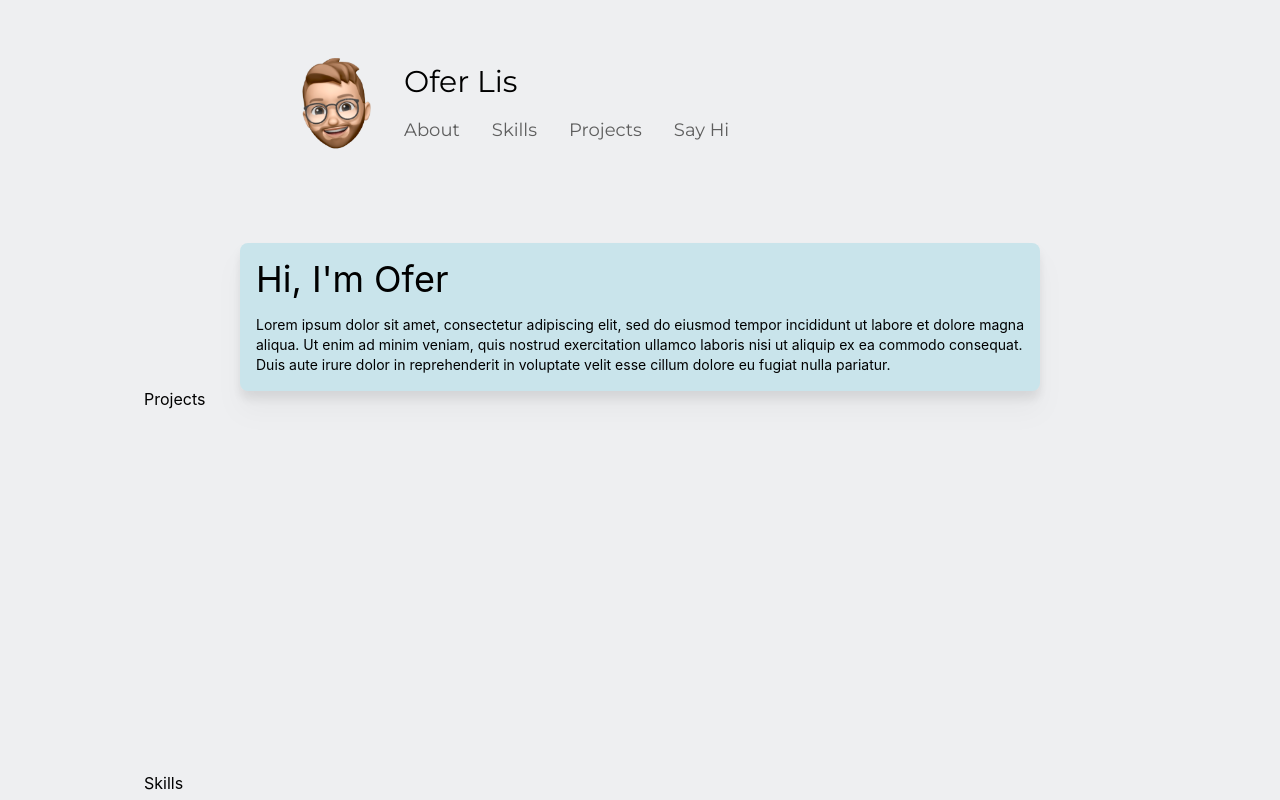
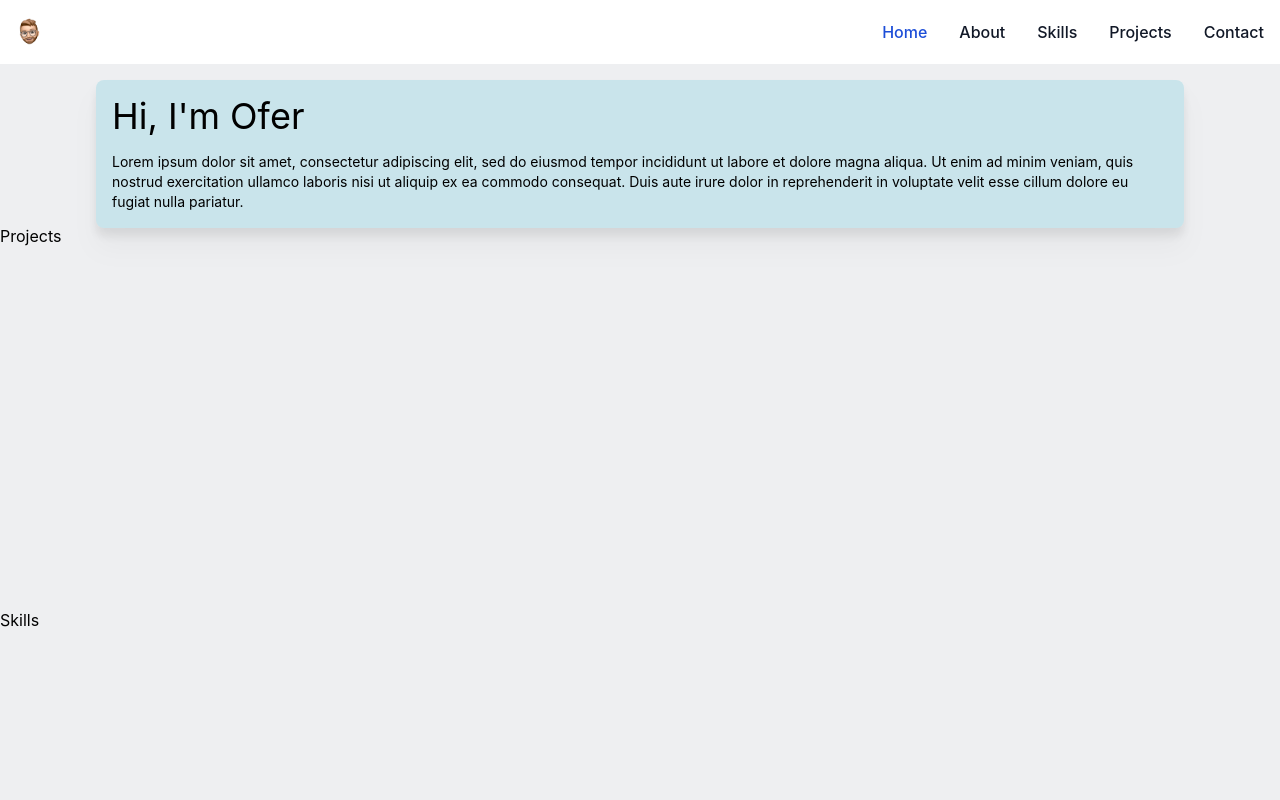
Before and after one commit to Oferlis/portfolio-website, a React (Create React App) app: page / in a window 1280 px wide. Shown: the top 800 px of the page. Built offline with nearby package versions, Linux system fonts and the light colour scheme.

Commit message:
new and responsive navbar design

```diff
--- a/src/App.js
+++ b/src/App.js
@@ -10,7 +10,7 @@
   return (
     <main className="bg-[#EEEFF1] body-font">
       <link href="https://fonts.googleapis.com/css2?family=Montserrat:wght@100;200;300;400;500;600;700;800;900&family=Roboto&display=swap" rel="stylesheet"/>
-      <div className= 'flex flex-col mx-36 mb-8'>
+      <div className= 'flex flex-col'>
         <Navbar/>
         <About/>
         <Projects/>
--- a/src/components/Navbar.js
+++ b/src/components/Navbar.js
@@ -1,20 +1,60 @@
+import { useState } from "react"
+
 export default function Navbar() {
+    const [showMenu, setShowMenu] = useState("hidden")
+
+    const isShowMenu = () => {
+        if (showMenu === 'hidden') setShowMenu('')
+        else setShowMenu("hidden")
+    }
+
     return (
-    <header className="flex justify-start place-content-center max-w-5xl font-montserrat mx-36 mt-12 mb-16" width="100%">
-        <img src='ofer_pic.png' alt="me" className="" width="100px" height="100px"/>
-        <div className="flex flex-col mx-4 my-2">
-        <h1 className="py-2 text-3xl text-black">Ofer Lis</h1>
-        <div className="flex text-lg">
-            <nav className="flex justify-around text-[#5e5e5e]">
-                <a className="flex pr-4 my-2" href="/about">About</a>
-                <a className="flex px-4 my-2" href="/skills">Skills</a>
-                <a className="flex px-4 my-2" href="/project">Projects</a>
-                <div className="flex px-4 my-2">
-                    <a href="/contact">Say Hi</a>
+    // <header className="flex justify-start place-content-center max-w-5xl font-montserrat mx-36 mt-12 mb-16" width="100%">
+    //     <img src='ofer_pic.png' alt="me" className="" width="100px" height="100px"/>
+    //     <div className="flex flex-col mx-4 my-2">
+    //     <h1 className="py-2 text-3xl text-black">Ofer Lis</h1>
+    //     <div className="flex text-lg">
+    //         <nav className="flex justify-around text-[#5e5e5e]">
+    //             <a className="flex pr-4 my-2" href="/about">About</a>
+    //             <a className="flex px-4 my-2" href="/skills">Skills</a>
+    //             <a className="flex px-4 my-2" href="/project">Projects</a>
+    //             <div className="flex px-4 my-2">
+    //                 <a href="/contact">Say Hi</a>
+    //             </div>
+    //         </nav>
+    //     </div>
+
+    //     </div>
+    // </header>
+        <nav className="bg-white border-gray-200 dark:bg-gray-900">
+            <div className="max-w-screen-xl flex flex-wrap items-center justify-between mx-auto p-4">
+                <img src="ofer_pic.png" alt="me" className="h-8 mr-3"/>
+                <button onClick={isShowMenu} type="button" className="inline-flex items-center p-2 ml-3 text-sm text-gray-500 rounded-lg md:hidden hover:bg-gray-100 focus:outline-none focus:ring-2 focus:ring-gray-200 dark:text-gray-400 dark:hover:bg-gray-700 dark:focus:ring-gray-600" aria-controls="navbar-default" aria-expanded="false">
+                <span className="sr-only">Open main menu</span>
+                <svg className="w-6 h-6" aria-hidden="true" fill="currentColor" viewBox="0 0 20 20" xmlns="http://www.w3.org/2000/svg"><path fillRule="evenodd" d="M3 5a1 1 0 011-1h12a1 1 0 110 2H4a1 1 0 01-1-1zM3 10a1 1 0 011-1h12a1 1 0 110 2H4a1 1 0 01-1-1zM3 15a1 1 0 011-1h12a1 1 0 110 2H4a1 1 0 01-1-1z" clipRule="evenodd"></path></svg>
+                </button>
+                <div className={ showMenu + " w-full md:block md:w-auto"} id="navbar-default">
+                <ul className="font-medium flex flex-col p-4 md:p-0 mt-4 border border-gray-100 rounded-lg bg-gray-50 md:flex-row md:space-x-8 md:mt-0 md:border-0 md:bg-white dark:bg-gray-800 md:dark:bg-gray-900 dark:border-gray-700">
+                    <li>
+                    <a href="#home" className="block py-2 pl-3 pr-4 text-white bg-blue-700 rounded md:bg-transparent md:text-blue-700 md:p-0 dark:text-white md:dark:text-blue-500" aria-current="page">Home</a>
+                    </li>
+                    <li>
+                    <a href="#about" className="block py-2 pl-3 pr-4 text-gray-900 rounded hover:bg-gray-100 md:hover:bg-transparent md:border-0 md:hover:text-blue-700 md:p-0 dark:text-white md:dark:hover:text-blue-500 dark:hover:bg-gray-700 dark:hover:text-white md:dark:hover:bg-transparent">About</a>
+                    </li>
+                    <li>
+                    <a href="#skills" className="block py-2 pl-3 pr-4 text-gray-900 rounded hover:bg-gray-100 md:hover:bg-transparent md:border-0 md:hover:text-blue-700 md:p-0 dark:text-white md:dark:hover:text-blue-500 dark:hover:bg-gray-700 dark:hover:text-white md:dark:hover:bg-transparent">Skills</a>
+                    </li>
+                    <li>
+                    <a href="#projects" className="block py-2 pl-3 pr-4 text-gray-900 rounded hover:bg-gray-100 md:hover:bg-transparent md:border-0 md:hover:text-blue-700 md:p-0 dark:text-white md:dark:hover:text-blue-500 dark:hover:bg-gray-700 dark:hover:text-white md:dark:hover:bg-transparent">Projects</a>
+                    </li>
+                    <li>
+                    <a href="#contact" className="block py-2 pl-3 pr-4 text-gray-900 rounded hover:bg-gray-100 md:hover:bg-transparent md:border-0 md:hover:text-blue-700 md:p-0 dark:text-white md:dark:hover:text-blue-500 dark:hover:bg-gray-700 dark:hover:text-white md:dark:hover:bg-transparent">Contact</a>
+                    </li>
+                </ul>
                 </div>
-            </nav>
-        </div>
+            </div>
+        </nav>
 
-        </div>
-    </header>)
+
+    )
 }
```
Also changed, not shown: 1 other file (tests, documents, lock files or other folders).
